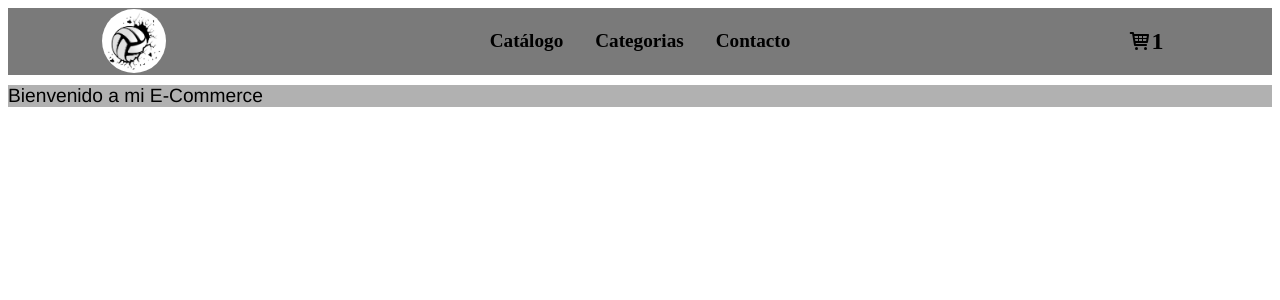
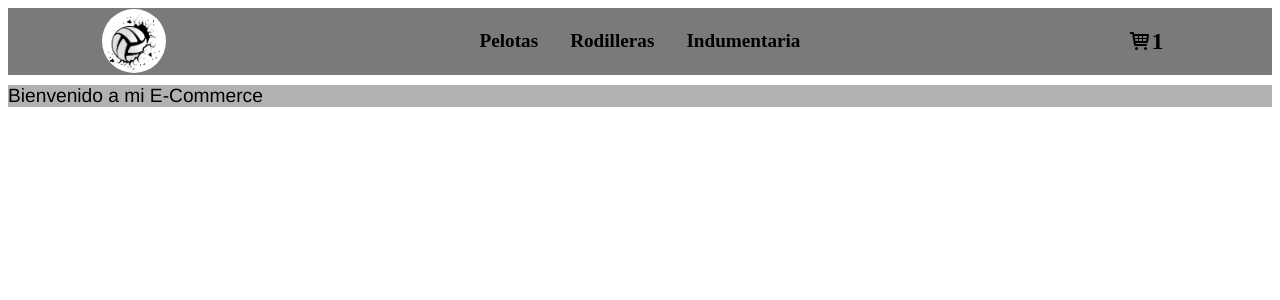
Before and after one commit to Carito-Yz/NavegaLasRutas-Yanez, a React (Vite) app: page / in a window 1280 px wide. Shown: the top 300 px of the page. Built offline with nearby package versions, Linux system fonts and the light colour scheme.

Commit message:
se crean carpetas por cada componente, se arreglan rutas al importar y se agrega archivo js con data

```diff
--- a/src/App.jsx
+++ b/src/App.jsx
@@ -1,6 +1,6 @@
 import './App.css';
-import NavBar from './components/NavBar';
-import ItemListContainer from "./components/ItemListContainer";
+import NavBar from './components/navBar/NavBar';
+import ItemListContainer from "./components/itemListContainer/ItemListContainer";
 
 function App() {
 
--- a/src/components/ItemListContainer.jsx
+++ /dev/null
@@ -1,11 +0,0 @@
-import "./itemlistcontainer.css";
-
-const ItemListContainer = (props) => {
-  return (
-    <div className="itemlist-container">
-        {props.saludo}
-    </div>
-  )
-}
-
-export default ItemListContainer
--- /dev/null
+++ b/src/components/itemListContainer/ItemListContainer.jsx
@@ -0,0 +1,27 @@
+import "./itemlistcontainer.css";
+import getProducts from "../../data/data";
+import { useEffect, useState } from "react";
+
+const ItemListContainer = (props) => {
+
+  const [products, setProducts] = useState([]);
+
+  useEffect(() => {
+
+    getProducts()
+    .then((data) => {
+        setProducts(data)
+    })
+
+  }, [])
+
+  console.log(products)
+
+  return (
+    <div className="itemlist-container">
+        {props.saludo}
+    </div>
+  )
+}
+
+export default ItemListContainer
--- a/src/components/NavBar.jsx
+++ b/src/components/navBar/NavBar.jsx
@@ -1,6 +1,6 @@
 import "./navbar.css";
-import logoTienda from "../assets/logo-tienda.jpg";
-import CartWidget from "../components/cartWidget";
+import logoTienda from "../../assets/logo-tienda.jpg";
+import CartWidget from "../cartWidget/CartWidget";
 
 const NavBar = () => {
   return (
@@ -11,9 +11,9 @@ const NavBar = () => {
 
         <div className="menu-container">
             <ul className="menu">
-                <li>Catálogo</li>
-                <li>Categorias</li>
-                <li>Contacto</li>
+                <li>Pelotas</li>
+                <li>Rodilleras</li>
+                <li>Indumentaria</li>
             </ul>
         </div>
 
--- /dev/null
+++ b/src/data/data.js
@@ -0,0 +1,300 @@
+const products = [
+  {
+    id: 1,
+    name: "Pelota Mikasa V200W",
+    description: "Pelota oficial FIVB.",
+    price: 25000,
+    stock: 7,
+    image: "",
+    category: "pelota"
+  },
+  {
+    id: 2,
+    name: "Pelota Molten V5M5000",
+    description: "Pelota profesional de cuero sintético.",
+    price: 23000,
+    stock: 5,
+    image: "",
+    category: "pelota"
+  },
+  {
+    id: 3,
+    name: "Pelota Wilson AVP",
+    description: "Ideal para voley de playa.",
+    price: 21000,
+    stock: 6,
+    image: "",
+    category: "pelota"
+  },
+  {
+    id: 4,
+    name: "Pelota Mikasa V330W",
+    description: "Alta durabilidad y control.",
+    price: 19500,
+    stock: 4,
+    image: "",
+    category: "pelota"
+  },
+  {
+    id: 5,
+    name: "Pelota Molten Cocida MS500-P3S",
+    description: "Diseño resistente para entrenamientos.",
+    price: 18000,
+    stock: 8,
+    image: "",
+    category: "pelota"
+  },
+  {
+    id: 6,
+    name: "Pelota Molten V5M4000",
+    description: "Excelente calidad-price.",
+    price: 20000,
+    stock: 3,
+    image: "",
+    category: "pelota"
+  },
+  {
+    id: 7,
+    name: "Pelota Reebok Soft Touch",
+    description: "Para uso recreativo.",
+    price: 16000,
+    stock: 9,
+    image: "",
+    category: "pelota"
+  },
+  {
+    id: 8,
+    name: "Pelota Nike Elite",
+    description: "Liviana y precisa.",
+    price: 17000,
+    stock: 2,
+    image: "",
+    category: "pelota"
+  },
+  {
+    id: 9,
+    name: "Pelota Dribbling Soft Touch",
+    description: "Excelente para principiantes.",
+    price: 15500,
+    stock: 10,
+    image: "",
+    category: "pelota"
+  },
+  {
+    id: 10,
+    name: "Pelota Gala Pro-Line BV5595S",
+    description: "Uso profesional.",
+    price: 24500,
+    stock: 6,
+    image: "",
+    category: "pelota"
+  },
+  {
+    id: 11,
+    name: "Rodilleras Mizuno LR6 Negras",
+    description: "Protección profesional.",
+    price: 12000,
+    stock: 5,
+    image: "",
+    category: "rodilleras"
+  },
+  {
+    id: 12,
+    name: "Rodilleras Mizuno LR6 Negras",
+    description: "Comodidad total.",
+    price: 11500,
+    stock: 3,
+    image: "",
+    category: "rodilleras"
+  },
+  {
+    id: 13,
+    name: "Rodilleras Penalty Pro",
+    description: "Uso diario.",
+    price: 11000,
+    stock: 6,
+    image: "",
+    category: "rodilleras"
+  },
+  {
+    id: 14,
+    name: "Rodilleras DRB",
+    description: "Gran absorción de impacto.",
+    price: 9000,
+    stock: 8,
+    image: "",
+    category: "rodilleras"
+  },
+  {
+    id: 15,
+    name: "Rodilleras Adidas Match",
+    description: "Diseño ergonómico.",
+    price: 10500,
+    stock: 4,
+    image: "",
+    category: "rodilleras"
+  },
+  {
+    id: 16,
+    name: "Rodilleras Nike Court",
+    description: "Flexibles y livianas.",
+    price: 9500,
+    stock: 9,
+    image: "",
+    category: "rodilleras"
+  },
+  {
+    id: 17,
+    name: "Rodilleras Wilson Training",
+    description: "Protección confiable.",
+    price: 9800,
+    stock: 6,
+    image: "",
+    category: "rodilleras"
+  },
+  {
+    id: 18,
+    name: "Rodilleras ALLSIX",
+    description: "Uso recreativo.",
+    price: 8700,
+    stock: 5,
+    image: "",
+    category: "rodilleras"
+  },
+  {
+    id: 19,
+    name: "Rodilleras Striker",
+    description: "Buena relación price/calidad.",
+    price: 8900,
+    stock: 7,
+    image: "",
+    category: "rodilleras"
+  },
+  {
+    id: 20,
+    name: "Rodilleras NassaU",
+    description: "Confort y resistencia.",
+    price: 10200,
+    stock: 3,
+    image: "",
+    category: "rodilleras"
+  },
+  {
+    id: 21,
+    name: "Rodilleras Proyec",
+    description: "Comodidad total.",
+    price: 11500,
+    stock: 6,
+    image: "",
+    category: "rodilleras"
+  },
+  {
+    id: 22,
+    name: "Short Mizuno Mujer",
+    description: "Tejido transpirable y liviano.",
+    price: 15000,
+    stock: 7,
+    image: "",
+    category: "indumentaria"
+  },
+  {
+    id: 23,
+    name: "Short Nike Court Dry",
+    description: "Secado rápido y gran comodidad.",
+    price: 13500,
+    stock: 4,
+    image: "",
+    category: "indumentaria"
+  },
+  {
+    id: 24,
+    name: "Camiseta Mizuno Performance",
+    description: "Ideal para partidos intensos.",
+    price: 14500,
+    stock: 5,
+    image: "",
+    category: "indumentaria"
+  },
+  {
+    id: 25,
+    name: "Short Puma Flex",
+    description: "Diseño deportivo con ajuste perfecto.",
+    price: 12500,
+    stock: 6,
+    image: "",
+    category: "indumentaria"
+  },
+  {
+    id: 26,
+    name: "Calza Larga Penalty Compresiva",
+    description: "Soporte muscular y elasticidad.",
+    price: 17000,
+    stock: 3,
+    image: "",
+    category: "indumentaria"
+  },
+  {
+    id: 27,
+    name: "Camiseta High Runner",
+    description: "Mayor ventilación y confort.",
+    price: 12800,
+    stock: 8,
+    image: "",
+    category: "indumentaria"
+  },
+  {
+    id: 28,
+    name: "Camiseta Termica Montero",
+    description: "Ligero y resistente al desgaste.",
+    price: 9800,
+    stock: 4,
+    image: "",
+    category: "indumentaria"
+  },
+  {
+    id: 29,
+    name: "Top Deportivo Nike Vball",
+    description: "Sujeción perfecta para entrenamiento.",
+    price: 11000,
+    stock: 9,
+    image: "",
+    category: "indumentaria"
+  },
+  {
+    id: 30,
+    name: "Musculosa Reusch Hombre",
+    description: "Diseño oficial de competición.",
+    price: 14200,
+    stock: 5,
+    image: "",
+    category: "indumentaria"
+  },
+  {
+    id: 31,
+    name: "Short Mikasa Training",
+    description: "Movilidad total y tela suave.",
+    price: 12000,
+    stock: 6,
+    image: "",
+    category: "indumentaria"
+  },
+  {
+    id: 32,
+    name: "Musculosa Nike Mujer",
+    description: "Ideal para climas cálidos.",
+    price: 9500,
+    stock: 4,
+    image: "",
+    category: "indumentaria"
+  }
+]
+
+const getProducts = () => {
+    return new Promise((resolve, reject) => {
+        setTimeout(() => {
+            resolve(products)
+        }, 3000)
+    })
+}
+
+export default getProducts
```
Also changed, not shown: src/components/cartWidget/CartWidget.jsx (renamed from src/components/CartWidget.jsx), src/components/cartWidget/cartwidget.css (renamed from src/components/cartwidget.css), src/components/itemListContainer/itemlistcontainer.css (renamed from src/components/itemlistcontainer.css), src/components/navBar/navbar.css (renamed from src/components/navbar.css).
